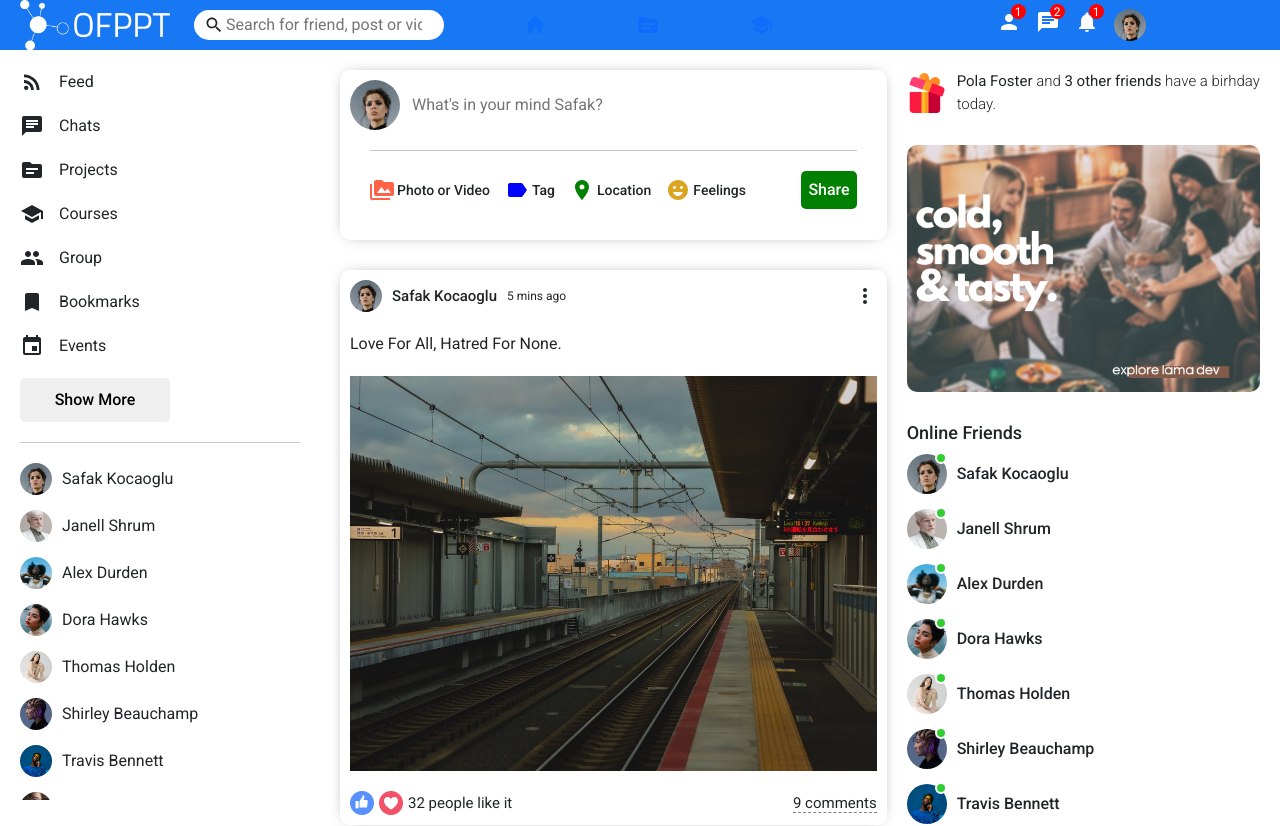
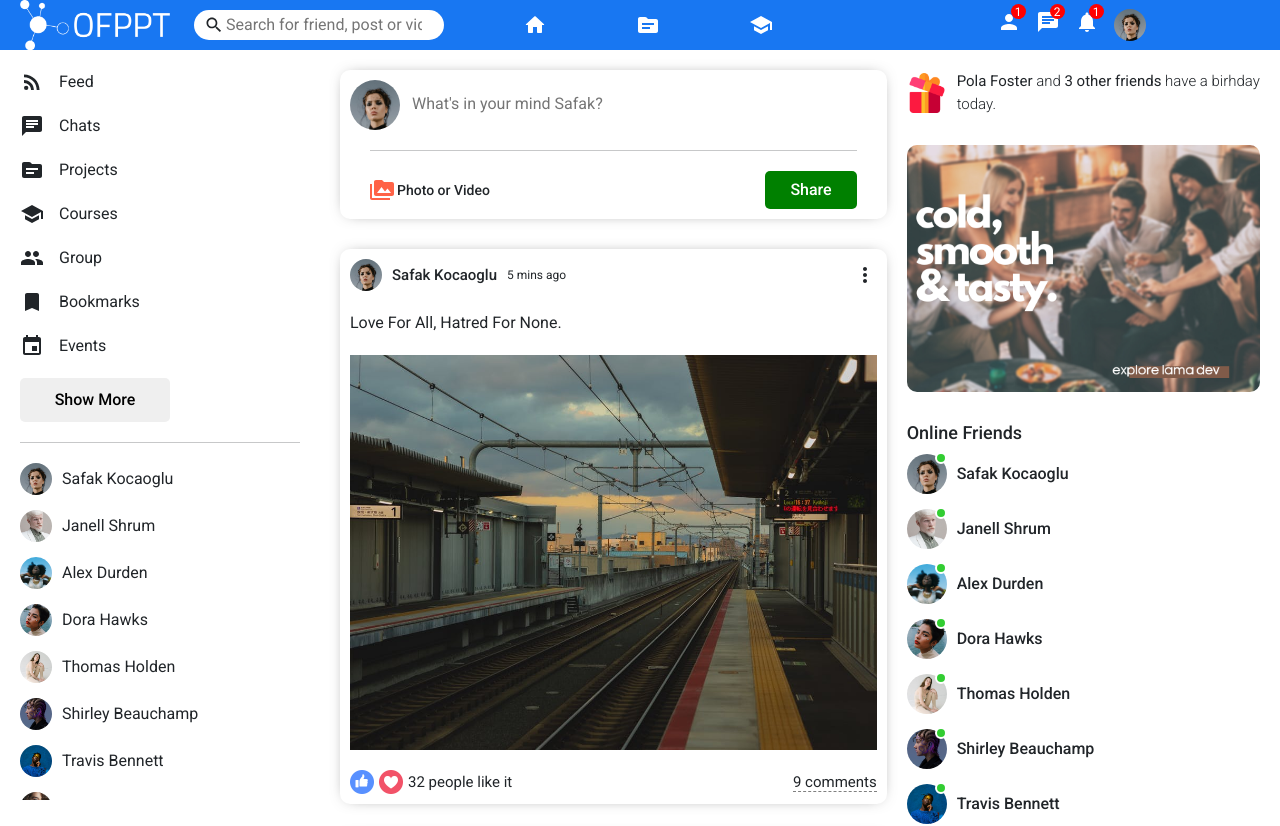
Before and after one commit to NacerEddine-19/project_synthese, a React (Create React App) app: page / in a window 1280 px wide. Shown: the top 826 px of the page. Built offline with nearby package versions, Linux system fonts and the light colour scheme.

Commit message:
share cemponent completed

```diff
--- a/src/App.js
+++ b/src/App.js
@@ -2,6 +2,7 @@ import Home from "./pages/home/Home";
 import Register from "./pages/register/Register";
 import Login from "./pages/login/Login";
 import Profile from "./pages/profile/Profile";
+import Test from "./pages/testing/test";
 import { BrowserRouter as Router,Routes, Route } from 'react-router-dom';
 
 function App() {
@@ -12,6 +13,7 @@ function App() {
         <Route path="/Register" element={<Register />} />
         <Route path="/Login" element={<Login />} />
         <Route path="/Profile" element={<Profile />} />
+        <Route path="/Test" element={<Test />} />
       </Routes>
     </Router>
   );
--- a/src/components/share/Share.jsx
+++ b/src/components/share/Share.jsx
@@ -1,38 +1,78 @@
+import { useRef, useState } from 'react';
 import "./share.css";
-import {PermMedia, Label,Room, EmojiEmotions} from "@material-ui/icons"
+import { PermMedia } from "@material-ui/icons"
+import CloseRoundedIcon from '@mui/icons-material/CloseRounded';
 
 export default function Share() {
+  const [file, setFile] = useState();
+  const filePickerRef = useRef(null);
+
+  const handleFilePickerClick = () => {
+    filePickerRef.current.click();
+  };
+  const handleFileChange = (e) => {
+    const file = e.target.files[0];
+    if (file) {
+      setFile(file);
+      e.target.value = '';
+    }
+    console.log(file);
+  };
+
+  const handleCloseImage = (e) => {
+    setFile();
+  }
+  console.log(file);
+
+  const handleUploadClick = () => {
+    if (!file) {
+      return;
+    }
+    fetch('https://localhost:3000/post', {
+      method: 'POST',
+      body: file,
+      headers: {
+        'content-type': file.type,
+        'content-length': `${file.size}`,
+      },
+    })
+      .then((res) => res.json())
+      .then((data) => console.log(data))
+      .catch((err) => console.error(err));
+  };
   return (
     <div className="share">
       <div className="shareWrapper">
         <div className="shareTop">
+          <div>
             <img className="shareProfileImg" src="/assets/person/1.jpeg" alt="" />
             <input
               placeholder="What's in your mind Safak?"
               className="shareInput"
             />
           </div>
-        <hr className="shareHr"/>
+          {file && (
+            <div className="shareImageContainer">
+              <img className="shareImage" src={URL.createObjectURL(file)} alt="selected-file" />
+              <button className="removeFileButton" onClick={handleCloseImage}><CloseRoundedIcon style={{ fontWeight: 900 }} /></button>
+            </div>
+          )}
+        </div>
+        <hr className="shareHr" />
         <div className="shareBottom">
           <div className="shareOptions">
-                <div className="shareOption">
-                    <PermMedia htmlColor="tomato" className="shareIcon"/>
+            <div className="shareOption" onClick={handleFilePickerClick}>
+              <PermMedia htmlColor="tomato" className="shareIcon box" />
+              <input
+                ref={filePickerRef}
+                type="file"
+                accept="image/*,video/*"
+                onChange={handleFileChange}
+                style={{ display: "none" }} />
               <span className="shareOptionText">Photo or Video</span>
             </div>
-                <div className="shareOption">
-                    <Label htmlColor="blue" className="shareIcon"/>
-                    <span className="shareOptionText">Tag</span>
           </div>
-                <div className="shareOption">
-                    <Room htmlColor="green" className="shareIcon"/>
-                    <span className="shareOptionText">Location</span>
-                </div>
-                <div className="shareOption">
-                    <EmojiEmotions htmlColor="goldenrod" className="shareIcon"/>
-                    <span className="shareOptionText">Feelings</span>
-                </div>
-            </div>
-            <button className="shareButton">Share</button>
+          <button className="shareButton" onClick={handleUploadClick}>Share</button>
         </div>
       </div>
     </div>
--- a/src/components/share/share.css
+++ b/src/components/share/share.css
@@ -1,9 +1,12 @@
 .share {
   width: 100%;
-  height: 170px;
   border-radius: 10px;
   -webkit-box-shadow: 0px 0px 16px -8px rgba(0, 0, 0, 0.68);
   box-shadow: 0px 0px 16px -8px rgba(0, 0, 0, 0.68);
+}
+
+input[type=file] {
+  display: none;
 }
 
 .shareWrapper {
@@ -12,7 +15,8 @@
 
 .shareTop {
   display: flex;
-  align-items: center;
+  flex-direction: column;
+  gap: 20px;
 }
 
 .shareProfileImg {
@@ -32,6 +36,32 @@
   outline: none;
 }
 
+.shareImageContainer {
+  position: relative;
+  height: 300px;
+  width: 100%;
+}
+
+.shareImageContainer .removeFileButton svg {
+  /* font-weight:900; */
+  font-size: 35px;
+
+}
+.shareImageContainer .removeFileButton {
+  position: absolute;
+  right: 5px;
+  color: red;
+  padding: 0;
+  border: none;
+  background-color: rgba(255, 255, 255, 0.1);
+}
+
+.shareImage {
+  position: absolute;
+  height: inherit;
+  width: 100%;
+}
+
 .shareHr {
   margin: 20px;
 }
@@ -42,31 +72,31 @@
   justify-content: space-between;
 }
 
-.shareOptions{
+.shareOptions {
   display: flex;
   margin-left: 20px;
 }
 
-.shareOption{
+.shareOption {
   display: flex;
   align-items: center;
   margin-right: 15px;
   cursor: pointer;
 }
 
-.shareIcon{
+.shareIcon {
   font-size: 18px;
   margin-right: 3px;
 }
 
-.shareOptionText{
+.shareOptionText {
   font-size: 14px;
   font-weight: 500;
 }
 
-.shareButton{
+.shareButton {
   border: none;
-    padding: 7px;
+  padding: 7px 25px;
   border-radius: 5px;
   background-color: green;
   font-weight: 500;
@@ -74,3 +104,7 @@
   cursor: pointer;
   color: white;
 }
+
+.shareButton:hover {
+  background-color: rgb(1, 90, 1);
+}
--- a/src/components/sidebar/Sidebar.jsx
+++ b/src/components/sidebar/Sidebar.jsx
@@ -2,11 +2,8 @@ import "./sidebar.css";
 import {
   RssFeed,
   Chat,
-  // PlayCircleFilledOutlined,
   Group,
   Bookmark,
-  // HelpOutline,
-  // WorkOutline,
   Event,
   School,
 } from "@material-ui/icons";
--- a/src/components/topbar/Topbar.jsx
+++ b/src/components/topbar/Topbar.jsx
@@ -39,11 +39,11 @@ export default function Topbar() {
       <div className="topbarRight">
         <div className="topbarIcons">
           <div className="topbarIconItem">
-            <Person />
+          <DropdownNotif item={<Person />} />
             <span className="topbarIconBadge">1</span>
           </div>
           <div className="topbarIconItem">
-            <Chat />
+          <DropdownNotif item={<Chat />} />
             <span className="topbarIconBadge">2</span>
           </div>
           <div className="topbarIconItem">
--- a/src/components/topbar/topbar.css
+++ b/src/components/topbar/topbar.css
@@ -82,6 +82,10 @@
   cursor: pointer;
 }
 
+.topbarLink a{
+  color: white;
+}
+
 .topbarIcons {
   display: flex;
 }
--- /dev/null
+++ b/src/pages/testing/test.jsx
@@ -0,0 +1,7 @@
+export default function Test({handleFileChange}) {
+    return (
+        <div>
+            <input type="file" onChange={handleFileChange} />
+        </div>
+    );
+}
```
Lines whose indentation alone changed are shown as unchanged.
